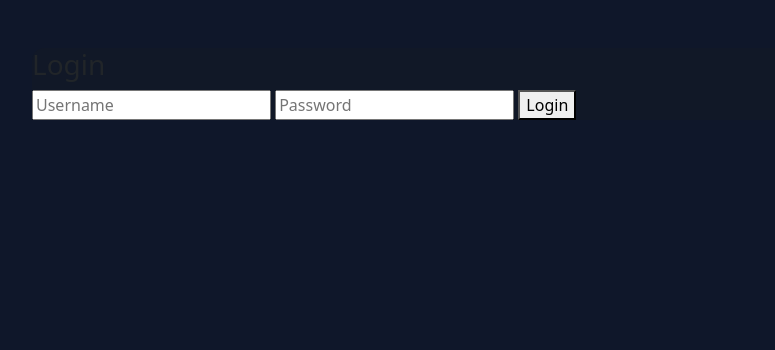
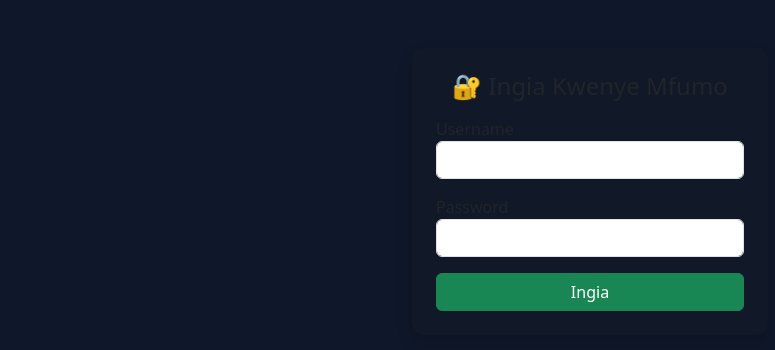
Before and after one commit to benmass1/Business_Systems_Op, a Flask app: template app/templates/login.html in a window 1280 px wide. Shown: the part 56-406 px from the top of the page, without its empty margins (50-825 px from the left). Run offline with Flask 3, Linux system fonts and the light colour scheme; the template is opened without the code that fills it, so the values that code supplies are empty.

Commit message:
Update login.html

```diff
--- a/app/templates/login.html
+++ b/app/templates/login.html
@@ -1,12 +1,30 @@
 {% extends "base.html" %}
+{% block title %}Login{% endblock %}
 
 {% block content %}
-<div class="card">
-    <h3>Login</h3>
-    <form method="POST">
-        <input type="text" name="username" placeholder="Username" required>
-        <input type="password" name="password" placeholder="Password" required>
-        <button type="submit">Login</button>
-    </form>
+<div class="row justify-content-center">
+    <div class="col-md-4">
+        <div class="card p-4 shadow">
+            <h4 class="text-center mb-3">🔐 Ingia Kwenye Mfumo</h4>
+
+            <form method="post">
+                <div class="mb-3">
+                    <label>Username</label>
+                    <input type="text" name="username" class="form-control" required>
+                </div>
+
+                <div class="mb-3">
+                    <label>Password</label>
+                    <input type="password" name="password" class="form-control" required>
+                </div>
+
+                <button class="btn btn-success w-100">Ingia</button>
+            </form>
+
+            {% if error %}
+            <div class="alert alert-danger mt-3">{{ error }}</div>
+            {% endif %}
+        </div>
+    </div>
 </div>
 {% endblock %}
```
